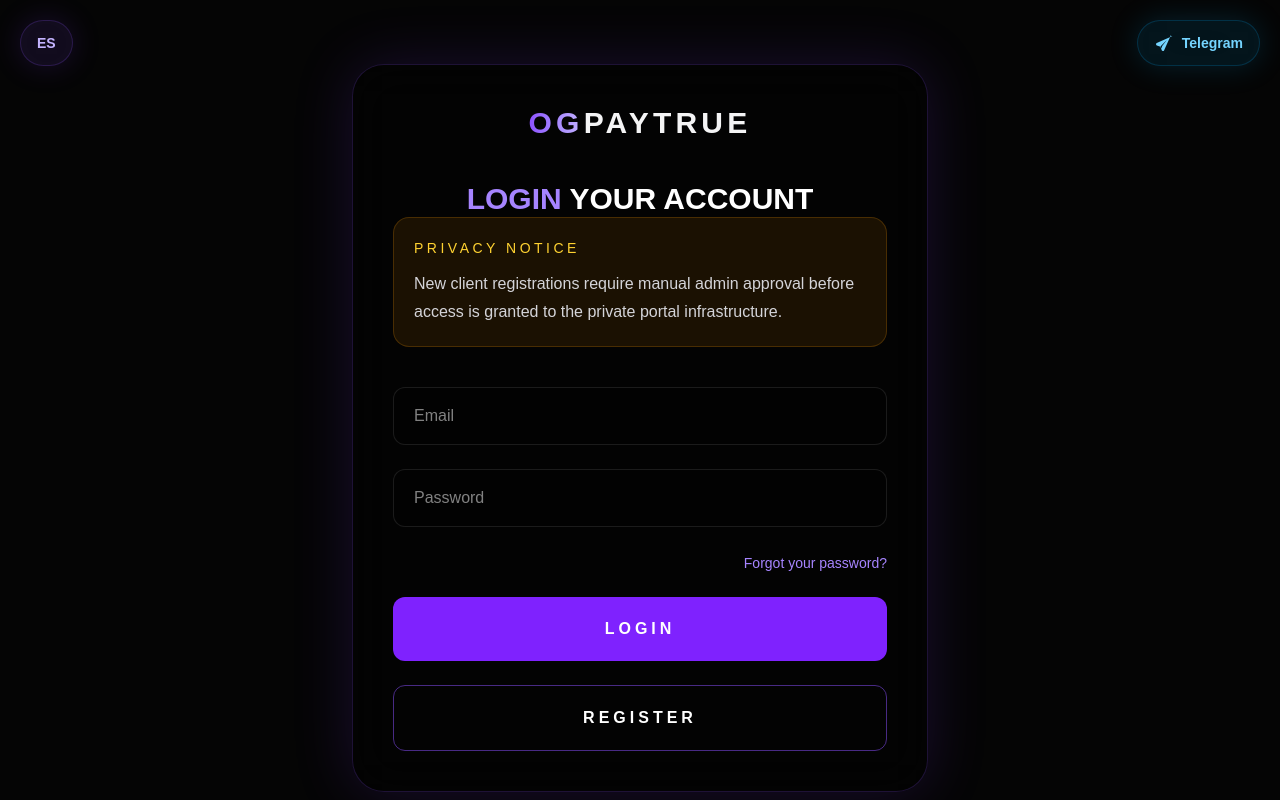
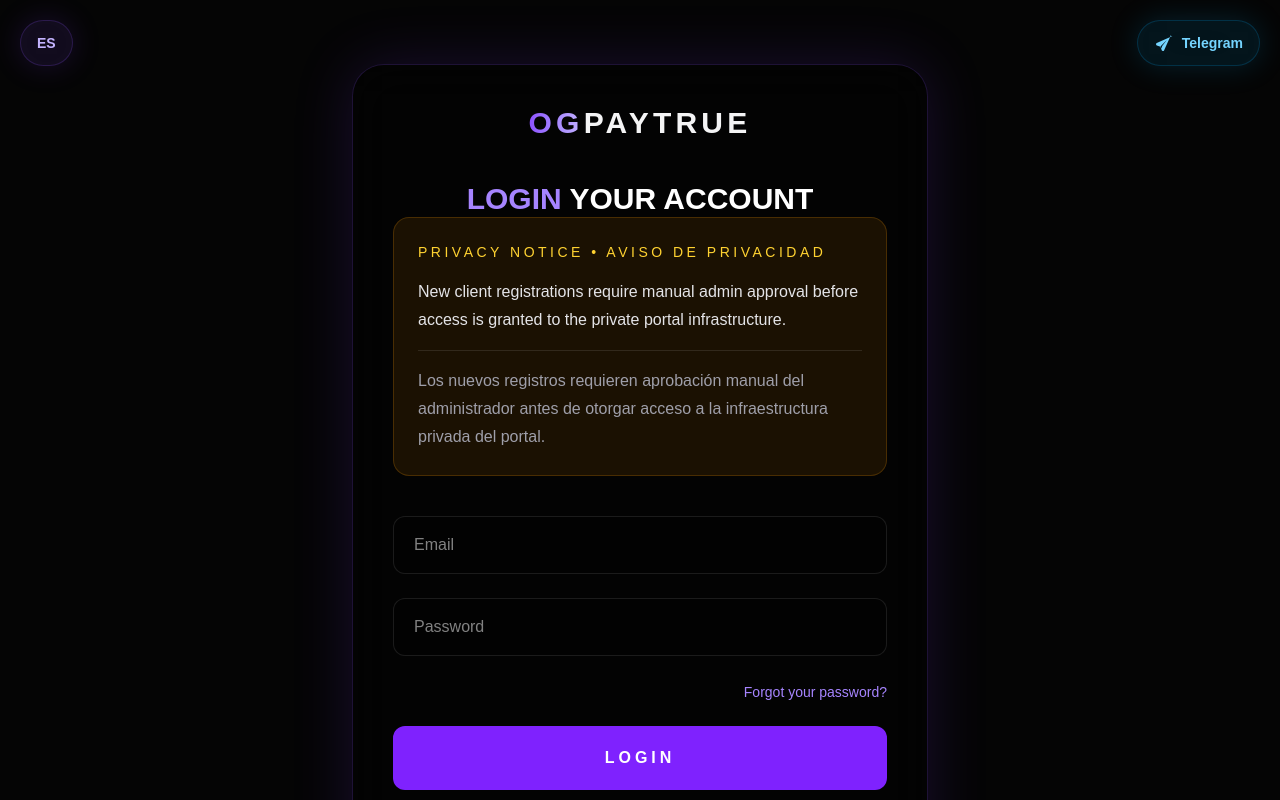
Before and after one commit to Ogpay5/ogpay-store-v1, a Next.js app: page /login in a window 1280 px wide. Shown: the top 800 px of the page. Built offline with nearby package versions, Linux system fonts and the light colour scheme; no server answers.

Commit message:
add bilingual privacy notices

```diff
--- a/app/login/page.tsx
+++ b/app/login/page.tsx
@@ -81,14 +81,22 @@ export default function LoginPage() {
           </h2>
 
 
-          <div className="mb-8 rounded-2xl border border-amber-500/20 bg-amber-500/10 p-5">
+          <div className="mb-8 rounded-2xl border border-amber-500/20 bg-amber-500/10 p-6">
             <p className="text-sm uppercase tracking-[0.25em] text-amber-300">
-              Privacy Notice
+              Privacy Notice • Aviso de Privacidad
             </p>
 
-            <p className="mt-3 leading-7 text-zinc-300">
-              New client registrations require manual admin approval before access is granted to the private portal infrastructure.
-            </p>
+            <div className="mt-4 space-y-4">
+              <p className="leading-7 text-zinc-200">
+                New client registrations require manual admin approval before access is granted to the private portal infrastructure.
+              </p>
+
+              <div className="h-px bg-white/10"></div>
+
+              <p className="leading-7 text-zinc-400">
+                Los nuevos registros requieren aprobación manual del administrador antes de otorgar acceso a la infraestructura privada del portal.
+              </p>
+            </div>
           </div>
 
 <div className="mt-10 space-y-6">
```
